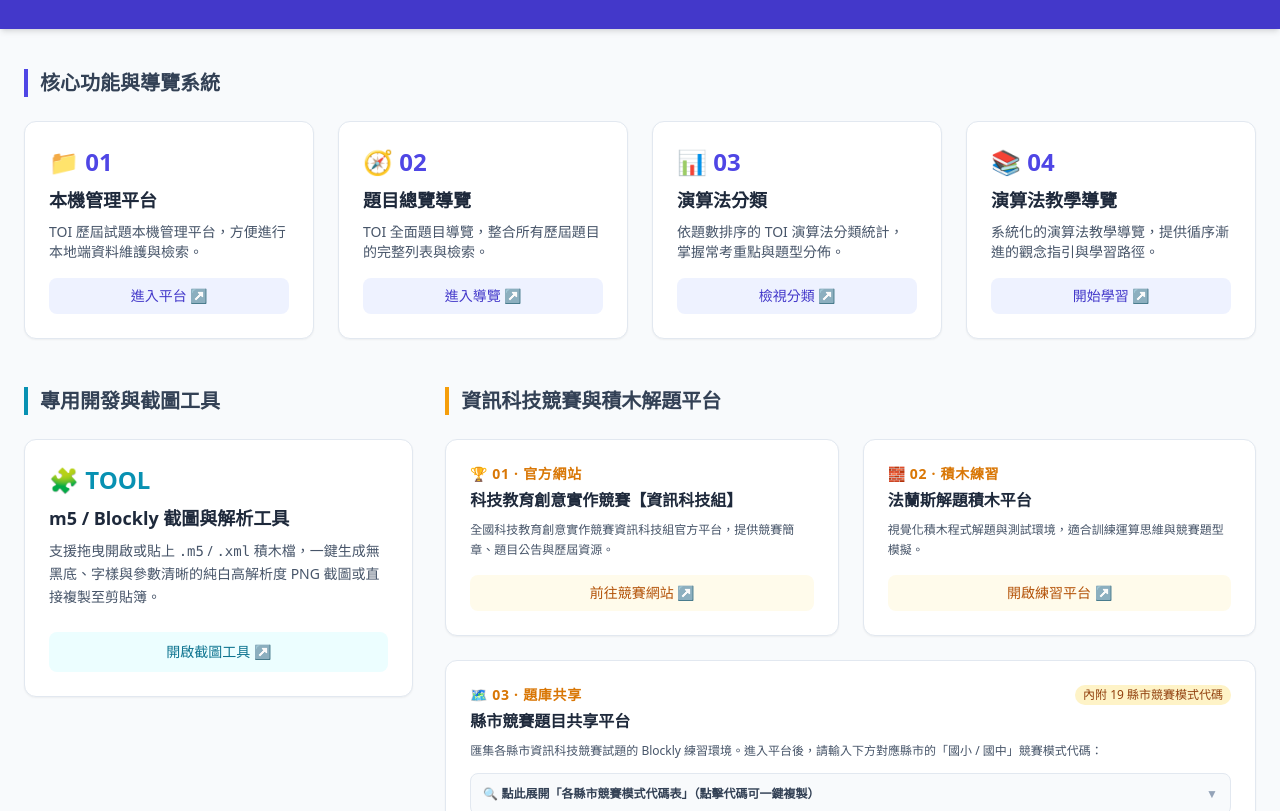
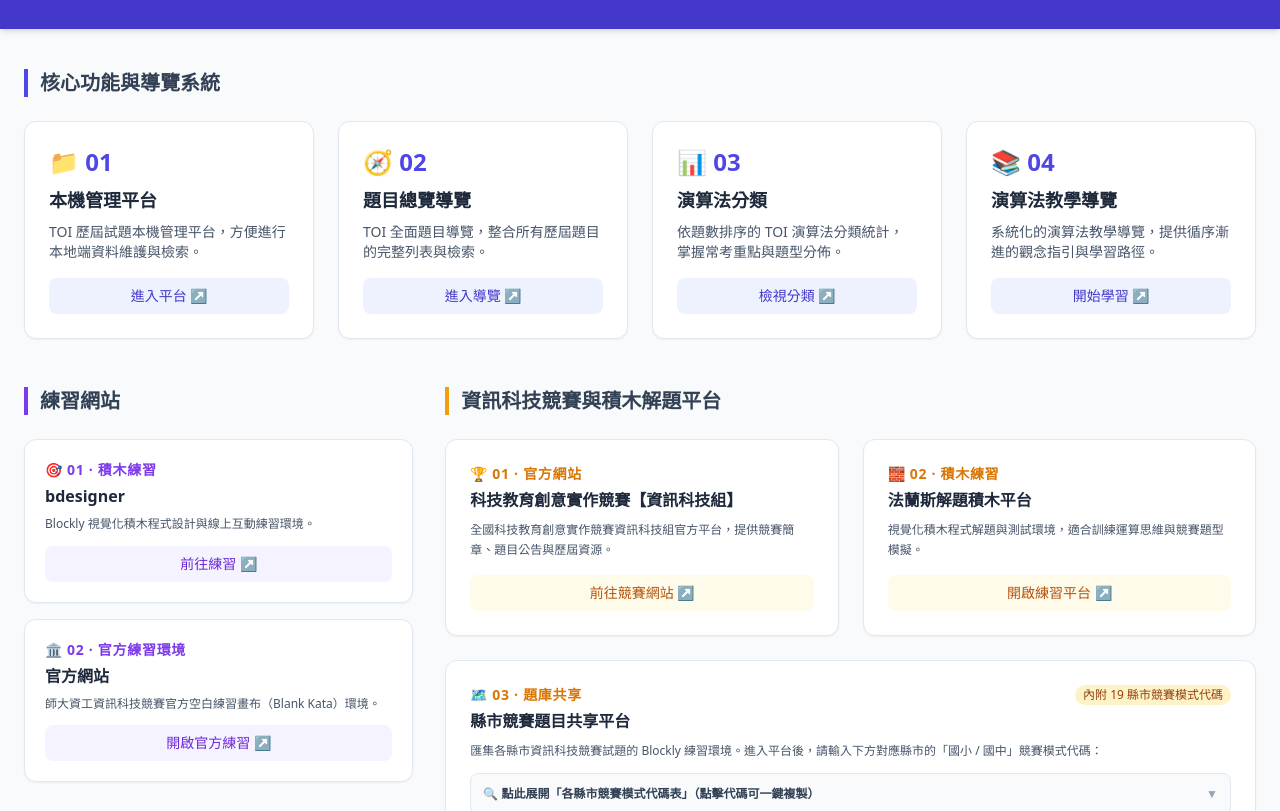
Before and after one commit to ucghuang/babapage, a plain HTML site: page index.html in a window 1280 px wide. Shown: the part 103-914 px from the top of the page. Drawn offline with nearby package versions, Linux system fonts and the light colour scheme.

Commit message:
Add files via upload

```diff
--- a/index.html
+++ b/index.html
@@ -78,12 +78,51 @@
             </div>
         </section>
 
-        <!-- 左右併排區：左側「專用開發與截圖工具」 / 右側「競賽與解題平台」 -->
+        <!-- 左右併排區：左側「練習網站 + 專用開發與截圖工具」 / 右側「競賽與解題平台」 -->
         <section class="mb-12">
             <div class="grid grid-cols-1 lg:grid-cols-3 gap-8 items-start">
 
-                <!-- 左側欄：專用開發與截圖工具 (佔 1 欄) -->
-                <div class="lg:col-span-1">
+                <!-- 左側欄：上方為「練習網站」、下方為「專用開發與截圖工具」 (佔 1 欄) -->
+                <div class="lg:col-span-1 space-y-8">
+
+                    <!-- 左上區塊：練習網站 -->
+                    <div>
+                        <h2 class="text-xl font-bold text-slate-700 mb-6 border-l-4 border-violet-600 pl-3">
+                            練習網站
+                        </h2>
+                        <div class="space-y-4">
+                            <!-- 1. bdesigner -->
+                            <div class="bg-white rounded-xl shadow-sm hover:shadow-md transition p-5 border border-slate-200 flex flex-col justify-between">
+                                <div>
+                                    <div class="text-violet-600 text-sm font-bold tracking-wider mb-1">🎯 01 · 積木練習</div>
+                                    <h3 class="font-bold text-base text-slate-800 mb-1.5">bdesigner</h3>
+                                    <p class="text-xs text-slate-600 mb-3 leading-relaxed">
+                                        Blockly 視覺化積木程式設計與線上互動練習環境。
+                                    </p>
+                                </div>
+                                <a href="https://bdesigner.star-kids.info/blockly2/index.php" target="_blank" rel="noopener noreferrer" class="inline-block text-center bg-violet-50 hover:bg-violet-600 hover:text-white text-violet-700 font-medium py-2 px-4 rounded-lg transition text-sm">
+                                    前往練習 ↗
+                                </a>
+                            </div>
+
+                            <!-- 2. 官方網站 -->
+                            <div class="bg-white rounded-xl shadow-sm hover:shadow-md transition p-5 border border-slate-200 flex flex-col justify-between">
+                                <div>
+                                    <div class="text-violet-600 text-sm font-bold tracking-wider mb-1">🏛️ 02 · 官方練習環境</div>
+                                    <h3 class="font-bold text-base text-slate-800 mb-1.5">官方網站</h3>
+                                    <p class="text-xs text-slate-600 mb-3 leading-relaxed">
+                                        師大資工資訊科技競賽官方空白練習畫布（Blank Kata）環境。
+                                    </p>
+                                </div>
+                                <a href="https://demo.csie.ntnu.edu.tw/ms/solo?kata=blank-kata" target="_blank" rel="noopener noreferrer" class="inline-block text-center bg-violet-50 hover:bg-violet-600 hover:text-white text-violet-700 font-medium py-2 px-4 rounded-lg transition text-sm">
+                                    開啟官方練習 ↗
+                                </a>
+                            </div>
+                        </div>
+                    </div>
+
+                    <!-- 左下區塊：專用開發與截圖工具 -->
+                    <div>
                         <h2 class="text-xl font-bold text-slate-700 mb-6 border-l-4 border-cyan-600 pl-3">
                             專用開發與截圖工具
                         </h2>
@@ -99,6 +138,8 @@
                                 開啟截圖工具 ↗
                             </a>
                         </div>
+                    </div>
+
                 </div>
 
                 <!-- 右側欄：外部競賽與解題平台 (佔 2 欄) -->
```
Lines whose indentation alone changed are shown as unchanged.
